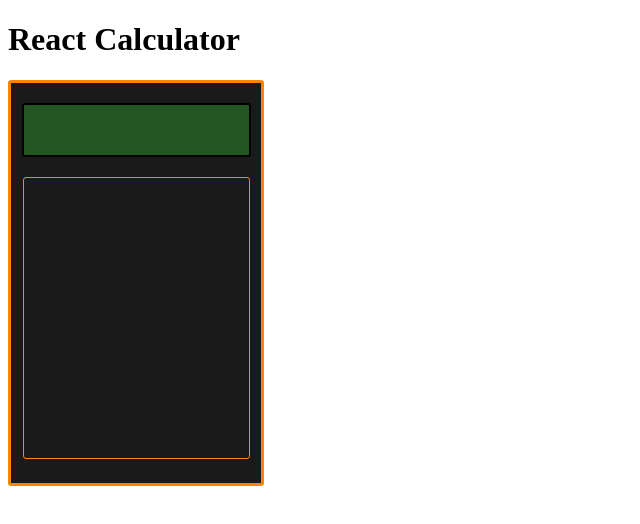
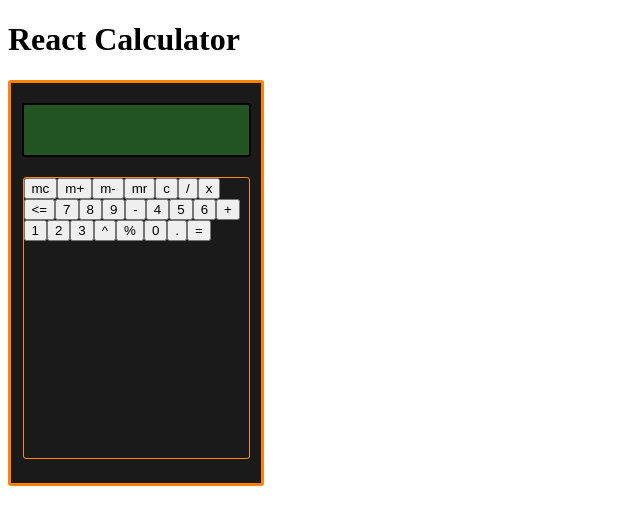
Before and after one commit to lyndonpanton/react-calculator, a React (Create React App) app: page / in a window 1280 px wide. Shown: the top 524 px of the page, without its empty margins (0-640 px from the left). Built offline with nearby package versions, Linux system fonts and the light colour scheme.

Commit message:
defined logic to create, render buttons

```diff
--- a/src/components/Buttons.js
+++ b/src/components/Buttons.js
@@ -1,4 +1,5 @@
 import React from "react";
+import Button from "./Button";
 
 class Buttons extends React.Component {
 	constructor(props) {
@@ -14,9 +15,15 @@ class Buttons extends React.Component {
 			height: "280px",
 		};
 
+		const buttons = this.props.icons.map((icon, index) => {
+			return (
+				<Button key={index} icon={icon} handleClick={() => 0} />
+			);
+		});
+
 		return (
 			<div className="buttons" style={buttonsStyling}>
-
+				{  buttons  }
 			</div>
 		);
 	}
```
